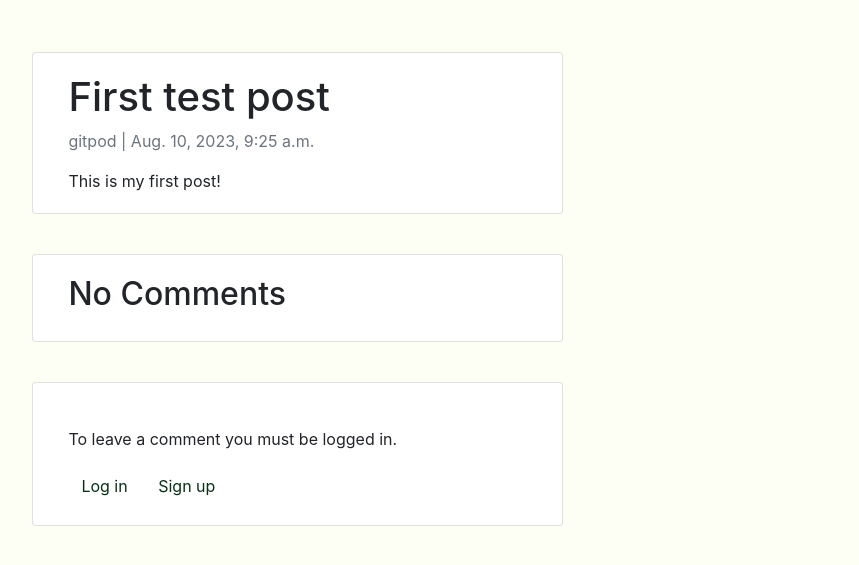
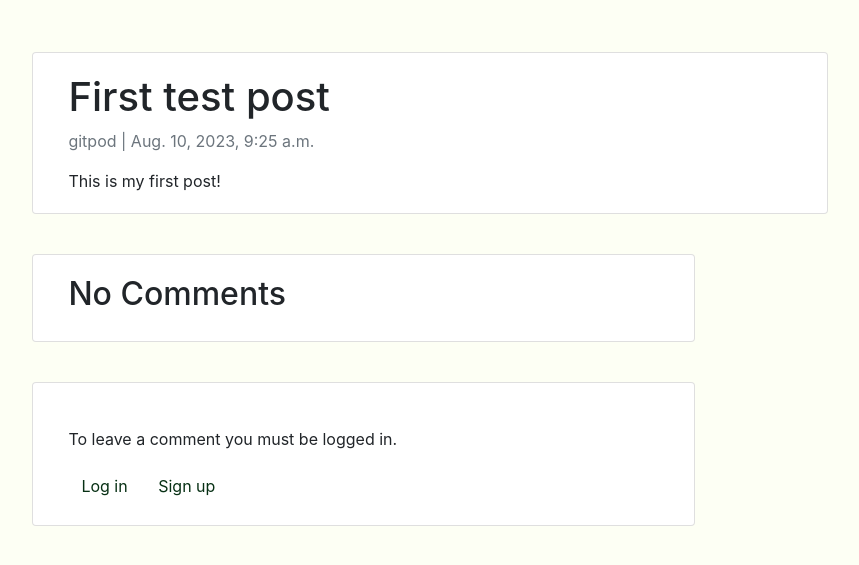
Before and after one commit to bethanyalicehall/e-commerce-ms4, a Django app: a page that uses blog/templates/blog/post_detail.html in a window 1280 px wide. Shown: the part 128-693 px from the top of the page, without its empty margins (210-1069 px from the left). Run offline with Django 3.2, Linux system fonts and the light colour scheme; data comes from the database, SQL or seed files in the repository; data that the repository does not hold is empty; some libraries are stand-ins or nearby versions.

Commit message:
Updated layout of blog posts

```diff
--- a/blog/templates/blog/all_posts.html
+++ b/blog/templates/blog/all_posts.html
@@ -28,7 +28,7 @@
     </div>
     {% endif %}
     <!-- Blog Posts -->
-    <div class="col-md-8 mt-3 left">
+    <div class="col-md-12 mt-3 left">
         {% for post in post_list %}
         <div class="card mb-4">
             <div class="card-body">
--- a/blog/templates/blog/post_detail.html
+++ b/blog/templates/blog/post_detail.html
@@ -17,14 +17,14 @@
   <!-- Blog post detail-->
   <div class="container">
     <div class="row">
-      <div class="col-md-8 card mb-4  mt-3 left  top">
+      <div class="col-md-12 card mb-4  mt-3 left  top">
         <div class="card-body">
           <h1>{% block title %} {{ post.title }} {% endblock title %}</h1>
           <p class=" text-muted">{{ post.author }} | {{ post.created_on }}</p>
           <p class="card-text ">{{ post.content | safe }}</p>
         </div>
       </div>
-      <div class="col-md-8 card mb-4  mt-3 ">
+      <div class="col-md-10 card mb-4  mt-3 ">
         <div class="card-body">
           <!-- comments -->
           {% if comments.count == 0 %}
@@ -56,7 +56,7 @@
           {% endfor %}
         </div>
       </div>
-      <div class="col-md-8 card mb-4  mt-3 ">
+      <div class="col-md-10 card mb-4  mt-3 ">
         <div class="card-body">
           {% if user.is_authenticated %}
             <!-- message following comment submission -->
```
